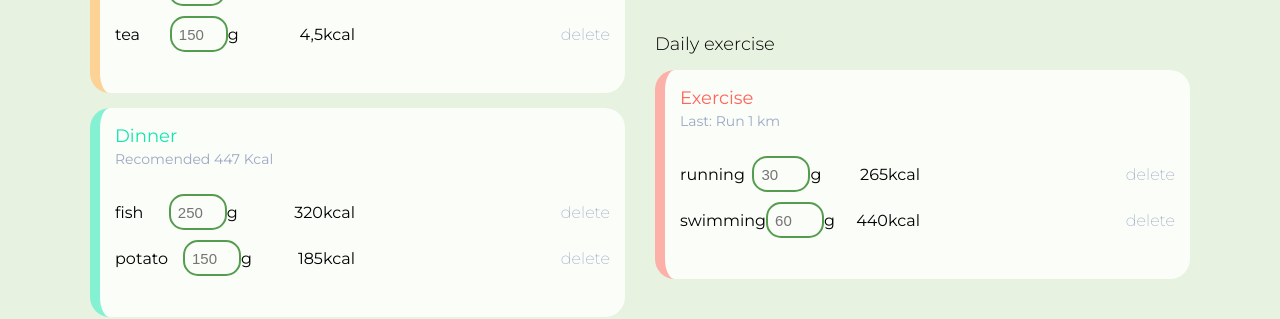
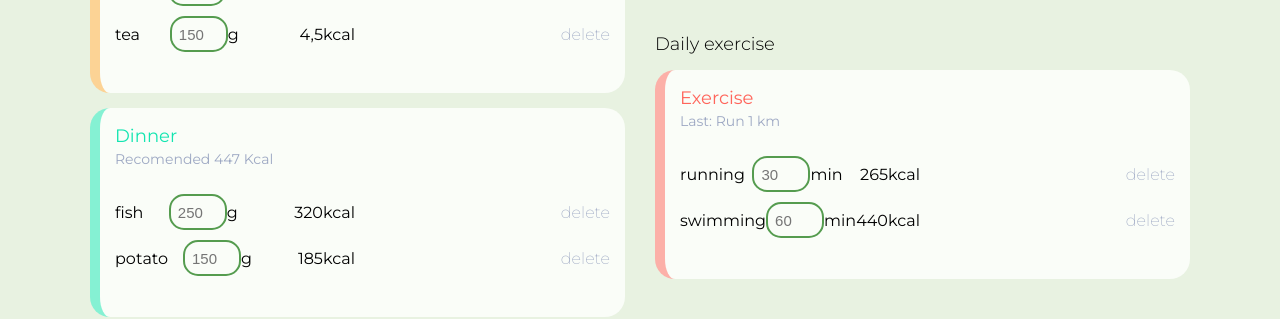
Before and after one commit to mitjasha/avocado, a React (Create React App) app: page / in a window 1280 px wide. Shown: the part 976-1295 px from the top of the page. Built offline with nearby package versions, Linux system fonts and the light colour scheme.

Commit message:
fix: fix after input values

```diff
--- a/src/components/DailyEventEditData/DailyEventEditData.tsx
+++ b/src/components/DailyEventEditData/DailyEventEditData.tsx
@@ -2,10 +2,11 @@ import React from "react";
 import "./DailyEventEditData.scss";
 
 export interface DailyEventData {
+  type: string;
   data: string[][];
 }
 
-const DailyEventEditData: React.FC<DailyEventData> = ({ data }) => {
+const DailyEventEditData: React.FC<DailyEventData> = ({ type, data }) => {
   return (
     <ul className="container__info__ul">
       {data.map((item) => (
@@ -18,7 +19,7 @@ const DailyEventEditData: React.FC<DailyEventData> = ({ data }) => {
                 type="number"
                 placeholder={item[1]}
               />
-              <span>g</span>
+              <span>{type === "meal" ? "g" : "min"}</span>
             </div>
             <span className="info__name">{item[2]}kcal</span>
           </div>
--- a/src/pages/EditEventsScreen/EditEventScreen.tsx
+++ b/src/pages/EditEventsScreen/EditEventScreen.tsx
@@ -56,26 +56,26 @@ const EditEventScreen = () => {
             title="Breakfast"
             recommended="Recomended 447 Kcal"
             quantity="356 kcal"
-            content={<DailyEventEditData data={breakfast} />}
+            content={<DailyEventEditData type="meal" data={breakfast} />}
             className="daily-events__item daily-events__item_breakfast"
           />
           <DailyEventEditWrapper
             title="Lunch"
             recommended="Recomended 447 Kcal"
             className="daily-events__item daily-events__item_lunch"
-            content={<DailyEventEditData data={lunch} />}
+            content={<DailyEventEditData type="meal" data={lunch} />}
           />
           <DailyEventEditWrapper
             title="Dinner"
             recommended="Recomended 447 Kcal"
             className="daily-events__item daily-events__item_dinner"
-            content={<DailyEventEditData data={dinner} />}
+            content={<DailyEventEditData type="meal" data={dinner} />}
           />
           <DailyEventEditWrapper
             title="Snack"
             recommended="Recomended 447 Kcal"
             className="daily-events__item daily-events__item_snack"
-            content={<DailyEventEditData data={snaks} />}
+            content={<DailyEventEditData type="meal" data={snaks} />}
           />
         </div>
         <div className="daily-events__water">
@@ -94,7 +94,7 @@ const EditEventScreen = () => {
             title="Exercise"
             recommended="Last: Run 1 km"
             className="daily-events__item daily-events__item_exercise"
-            content={<DailyEventEditData data={activities} />}
+            content={<DailyEventEditData type="activity" data={activities} />}
           />
         </div>
       </div>
```
